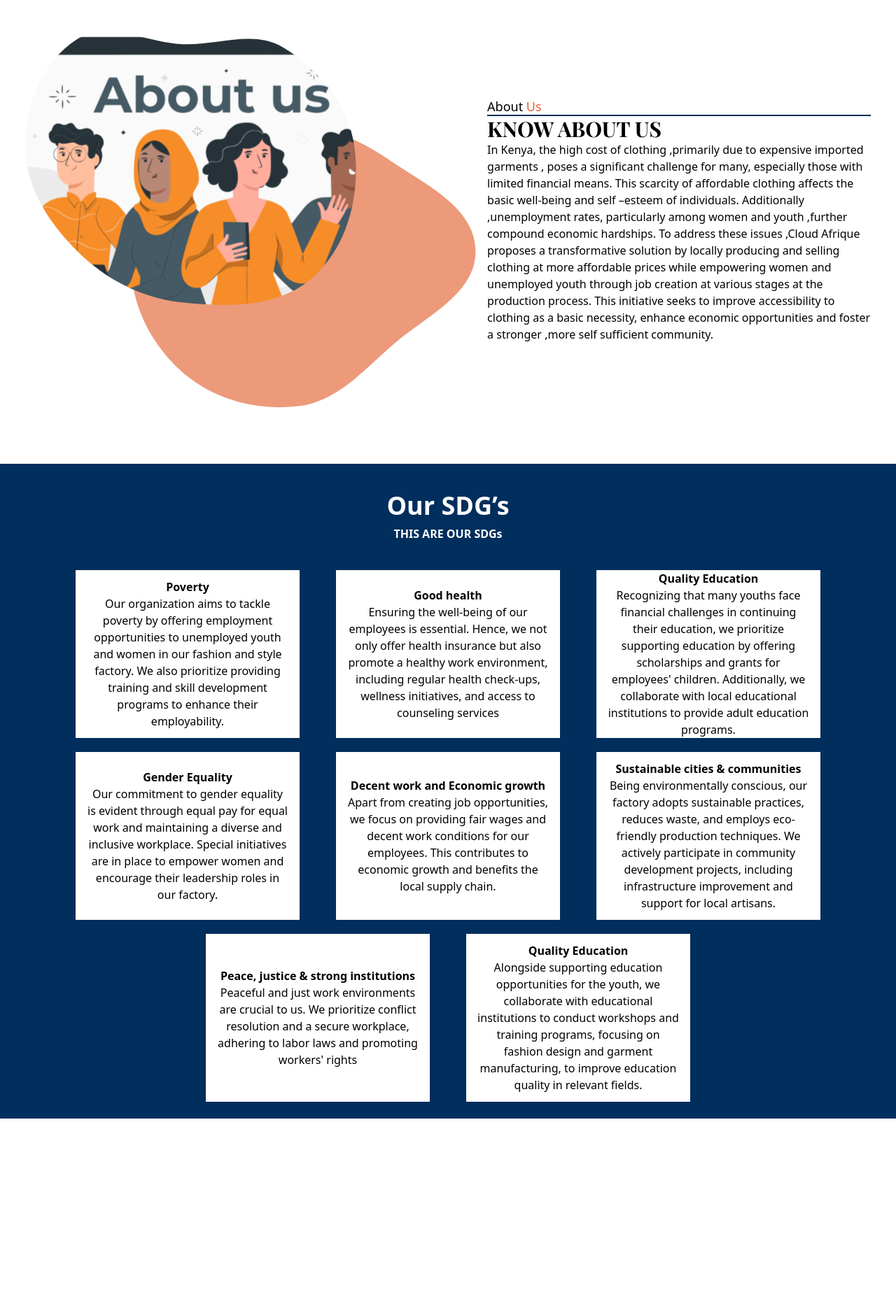
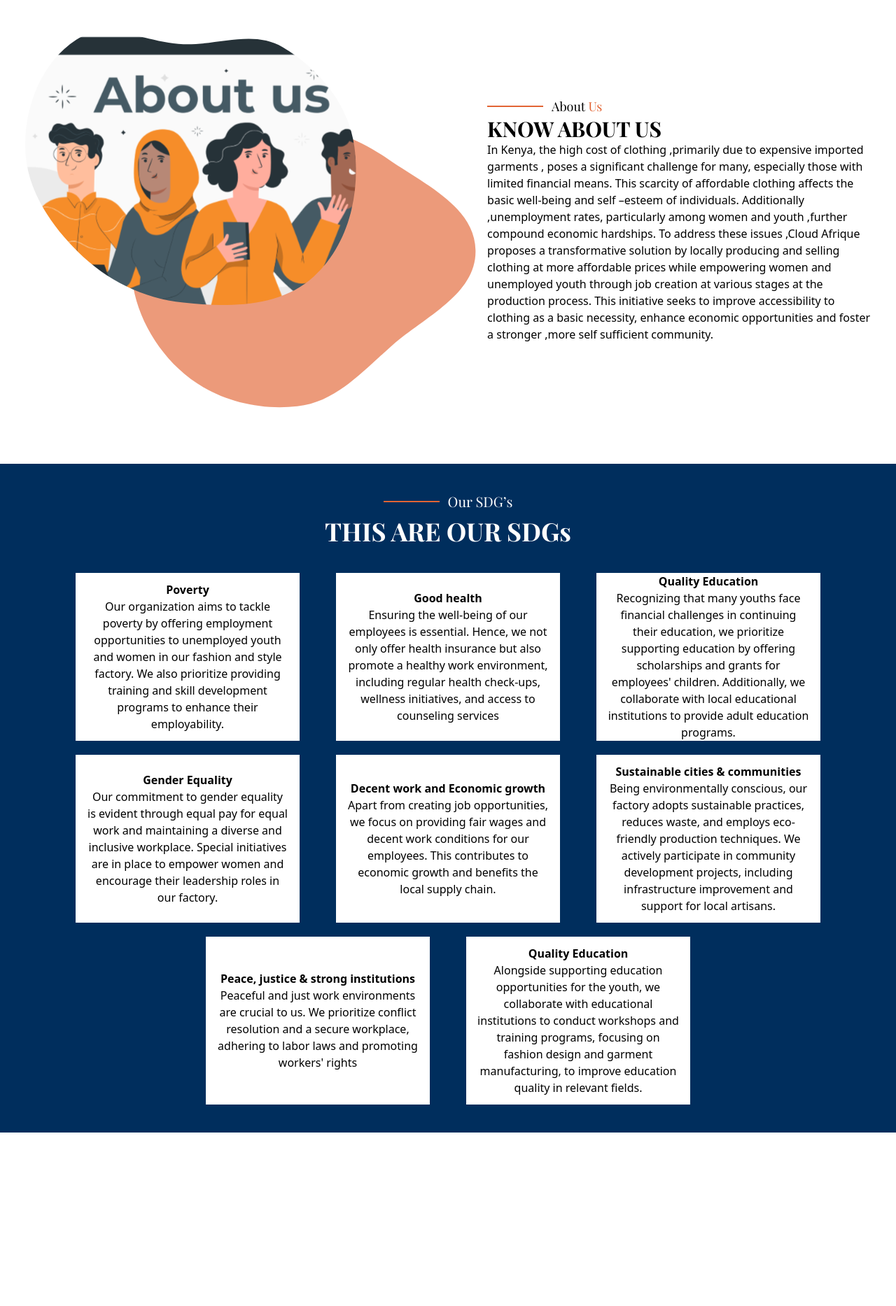
Before and after one commit to Diana-nyamai/CloudAfrique, a React (Vite) app: page / in a window 1280 px wide. Shown: the part 1040-2907 px from the top of the page at 70% size. Built offline with nearby package versions, Linux system fonts and the light colour scheme.

Commit message:
update: adding animations

```diff
--- a/package.json
+++ b/package.json
@@ -10,12 +10,16 @@
     "preview": "vite preview"
   },
   "dependencies": {
+    "animate.css": "^4.1.1",
     "antd": "^5.13.1",
+    "aos": "^2.3.4",
     "react": "^18.2.0",
     "react-dom": "^18.2.0",
+    "react-icons": "^5.0.1",
     "react-router-dom": "^6.21.1"
   },
   "devDependencies": {
+    "@types/aos": "^3.0.7",
     "@types/react": "^18.2.43",
     "@types/react-dom": "^18.2.17",
     "@typescript-eslint/eslint-plugin": "^6.14.0",
--- a/src/components/about/index.tsx
+++ b/src/components/about/index.tsx
@@ -1,13 +1,22 @@
+import { useEffect } from "react"
 import { images } from "../../constants"
+import AOS from 'aos'
 
 const About:React.FC = () => {
+  useEffect(()=>{
+    AOS.init({duration: 2000})
+  },[])
   return (
     <div className="flex lg:mx-auto items-center gap-4 lg:px-5 lg:flex-row flex-col">
-      <div>
+      <div data-aos="fade-down-right">
         <img src={images.About} alt="about" className="w-full h-full"/>
       </div>
-      <div className="lg:w-1/2">
-        <p className="capitalize text-lg relative"><span className="absolute bottom-0 left-0 w-full border-b-2 border-blue"></span> About <span className="text-orange">us</span></p>
+      <div className="lg:w-1/2" data-aos="fade-up-left">
+        <div className="flex items-center gap-3">
+          <p className="w-20 border-b-2 border-orange"></p>
+          <p className="capitalize text-lg relative font-playfair"> About <span className="text-orange">us</span></p>
+        </div>
+
         <h2 className="font-playfair text-3xl font-bold">KNOW ABOUT US</h2>
         <p className="">In Kenya, the high cost of clothing ,primarily due to expensive imported garments , poses a significant challenge for many, especially those with limited financial means. This scarcity of affordable clothing affects the basic well-being and self –esteem of individuals. Additionally ,unemployment rates, particularly among women and youth ,further compound economic hardships. To address these issues ,Cloud Afrique proposes a transformative solution by locally producing and selling clothing at more affordable prices while empowering women and unemployed youth through job creation at various stages at the production process. This initiative seeks to improve accessibility to clothing as a basic necessity, enhance economic opportunities and foster a stronger ,more self sufficient community.</p>
       </div>
--- a/src/components/cards/index.tsx
+++ b/src/components/cards/index.tsx
@@ -1,11 +1,16 @@
+import AOS from 'aos';
+import { useEffect } from 'react';
 interface sdgProps {
     title: string;
     desc: string;
     index: number
 }
 const SdgCard:React.FC<sdgProps> = ({title, desc, index}) => {
+  useEffect(()=>{
+    AOS.init({duration: 2000})
+  },[])
   return (
-    <div className="bg-white text-black lg:w-1/4 h-60 flex flex-col justify-center items-center px-4 mx-4" key={index}>
+    <div className="bg-white text-black lg:w-1/4 h-60 flex flex-col justify-center items-center px-4 mx-4" key={index}  data-aos="zoom-in">
         <h3 className="font-bold">{title}</h3>
         <p className="text-center">{desc}</p>
     </div>
--- a/src/components/footer/index.tsx
+++ b/src/components/footer/index.tsx
@@ -1,4 +1,6 @@
 import { images } from "../../constants"
+import { FaXTwitter } from "react-icons/fa6";
+import { FaInstagram } from "react-icons/fa";
 
 const Footer = () => {
   return (
@@ -18,21 +20,25 @@
 
       <div className="flex flex-col mt-5 lg:mt-0">
         <h3 className="font-semibold font-playfair mb-4">Get in touch</h3>
-        <a href="#">Home</a>
+        <a href="#">Contact us</a>
       </div>
 
       <div className="flex flex-col mt-5 lg:mt-0">
         <h3 className="font-semibold font-playfair mb-4">Address</h3>
-        <a href="#">Home</a>
+        <p>Kenya, Nairobi</p>
       </div>
 
       <div className="flex flex-col mt-5 lg:mt-0">
-        <h3 className="font-semibold font-playfair mb-4">Quick links</h3>
-        <a href="#">Home</a>
+        <h3 className="font-semibold font-playfair mb-4">Follow Us</h3>
+        <div className="flex gap-3">
+          <a href="#"><FaXTwitter /></a>
+          <a href="#"><FaInstagram /></a>
+        </div>
+
       </div>
     </div>
     <hr className="w-[80%] mx-auto"/>
-    <p className="text-center py-4">&copy; copyright {new Date().getFullYear()}</p>
+    <p className="text-center py-4">&copy; copyright {new Date().getFullYear()} Cloud Afrique. All Right Reserved.</p>
     </div>
   )
 }
--- a/src/components/partners/index.tsx
+++ b/src/components/partners/index.tsx
@@ -1,12 +1,17 @@
+import { useEffect } from "react"
 import { images } from "../../constants"
+import AOS from 'aos'
 
 const Partners = () => {
+  useEffect(()=>{
+    AOS.init({duration: 2000})
+  },[])
   return (
     <div className="lg:my-60 p-10 flex flex-row flex-wrap gap-10 justify-center items-center">
-      <img src={images.p1} alt="partners" />
-      <img src={images.p2} alt="partners" />
-      <img src={images.p3} alt="partners" />
-      <img src={images.p4} alt="partners" />
+      <img src={images.p1} alt="partners"  data-aos="zoom-in"/>
+      <img src={images.p2} alt="partners"  data-aos="zoom-in"/>
+      <img src={images.p3} alt="partners"  data-aos="zoom-in"/>
+      <img src={images.p4} alt="partners"  data-aos="zoom-in"/>
     </div>
   )
 }
--- a/src/components/principles/index.tsx
+++ b/src/components/principles/index.tsx
@@ -24,7 +24,11 @@
 const Principles = () => {
   return (
     <div className='p-6 mt-60'>
-      <h2 className='text-center text-xl font-semibold mb-2'>Guiding <span className="text-orange">Principles</span> </h2>
+      <div className="flex items-center gap-3 justify-center">
+          <p className="w-20 border-b-2 border-orange"></p>
+            <h2 className='text-center text-xl font-semibold'>Guiding <span className="text-orange">Principles</span> </h2>
+          </div>
+
       <h1 className='text-center text-4xl font-bold mb-6'>WHAT WE STAND FOR</h1>
 
       <div className='lg:w-[70%] mx-auto'>
--- a/src/main.tsx
+++ b/src/main.tsx
@@ -3,6 +3,7 @@
 import App from './App.tsx'
 import './index.css'
 import { BrowserRouter as Router } from 'react-router-dom'
+import 'aos/dist/aos.css'
 
 ReactDOM.createRoot(document.getElementById('root')!).render(
   <React.StrictMode>
--- a/src/pages/Home/index.tsx
+++ b/src/pages/Home/index.tsx
@@ -31,9 +31,13 @@
       </div>
 
       {/* our SDG */}
-      <div className="bg-blue text-white py-6">
-        <p className="text-center mt-4 font-bold text-4xl">Our SDG’s</p>
-        <h2 className="text-center mt-2 font-semibold">THIS ARE OUR SDGs</h2>
+      <div className="bg-blue text-white py-10">
+        <div className="flex items-center gap-3 justify-center">
+          <p className="w-20 border-b-2 border-orange"></p>
+          <p className="text-center text-xl font-playfair">Our SDG’s</p>
+        </div>
+
+        <h2 className="text-center mt-2 font-bold text-4xl font-playfair">THIS ARE OUR SDGs</h2>
 
         <div className="flex gap-5 flex-wrap justify-center items-center mt-10">
           {data.map((data, index) => (
```
Also changed, not shown: 1 other file (tests, documents, lock files or other folders).
